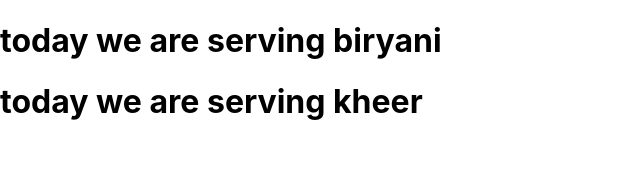
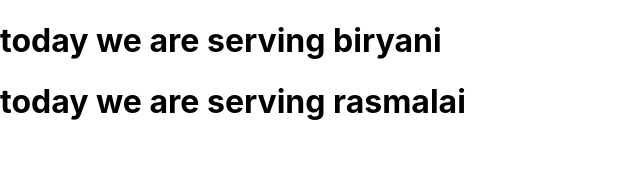
Before and after one commit to ZaidAhmed786/boot, a React (Create React App) app: page / in a window 1280 px wide. Shown: the top 172 px of the page, without its empty margins (0-640 px from the left). Built offline with nearby package versions, Linux system fonts and the light colour scheme.

Commit message:
code test

```diff
--- a/src/App.js
+++ b/src/App.js
@@ -1,7 +1,7 @@
 import React from 'react';
 import Dinner from './dinner.js';
 function App() {
-  return   <Dinner dishName='biryani' sweetdish='kheer'></Dinner>
+  return   <Dinner dishName='biryani' sweetdish='rasmalai'></Dinner>
 
 
 
```
